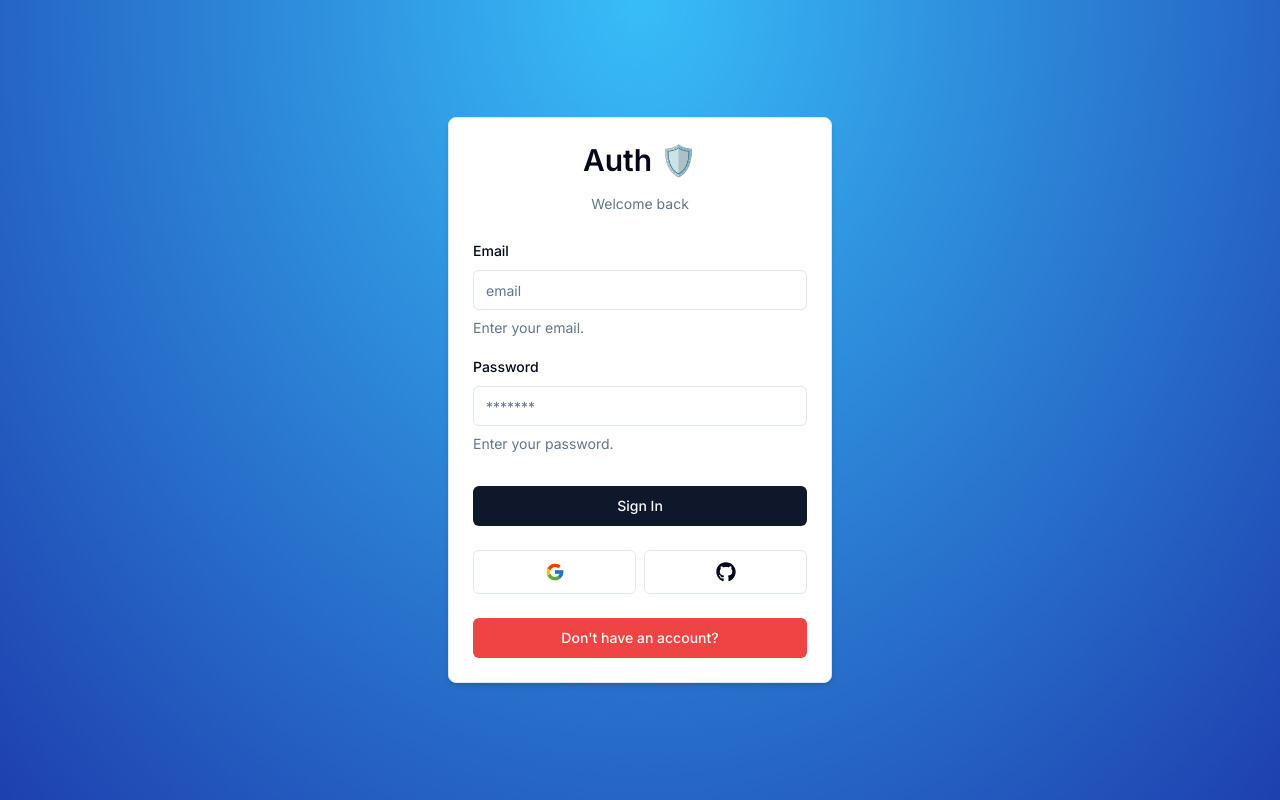
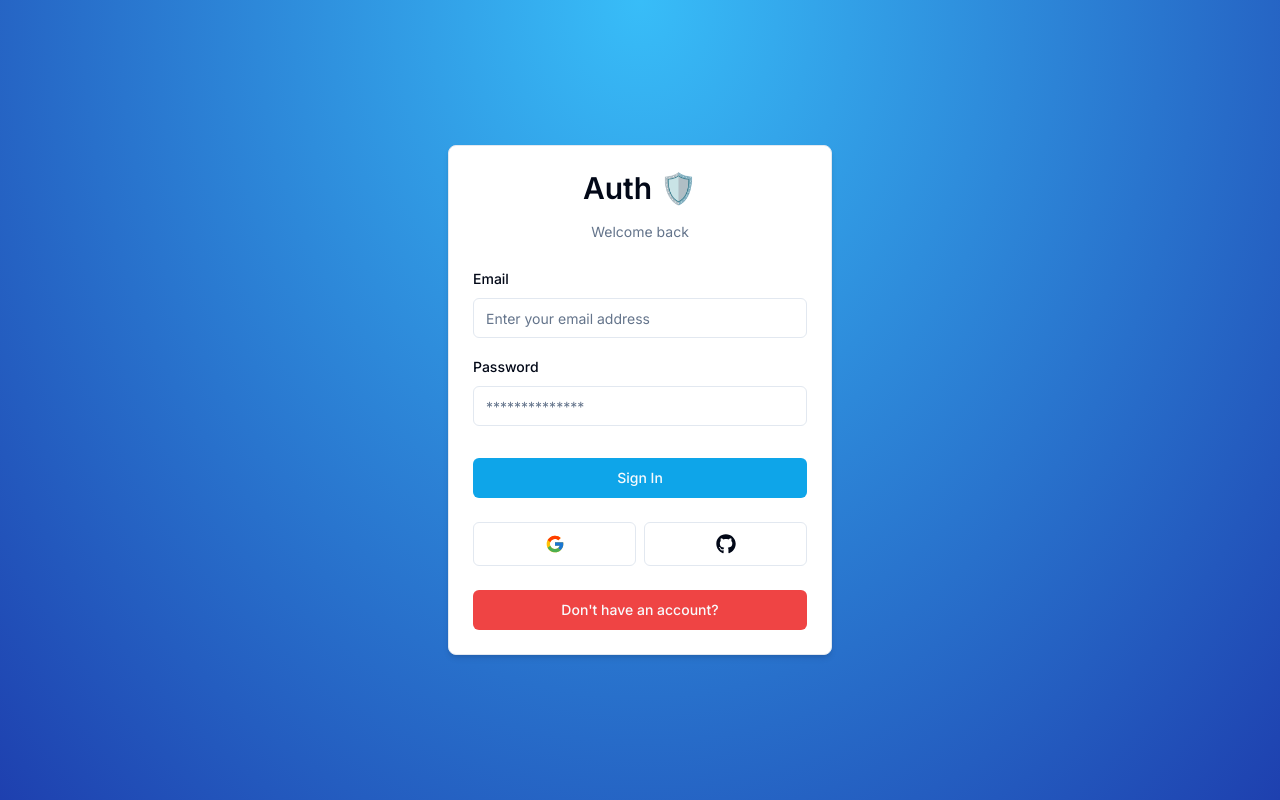
Before and after one commit to DragonSenses/nextjs-auth-starter, a Next.js app: page /auth/signin in a window 1280 px wide. Built offline with nearby package versions, Linux system fonts and the light colour scheme.

Commit message:
feat: Update output of SignInForm
- Removed FormDescription components from the SignInForm
- Modified email and password input placeholders
- Improved Button styles

```diff
--- a/components/auth/SignInForm.tsx
+++ b/components/auth/SignInForm.tsx
@@ -11,7 +11,6 @@ import { Button } from "@/components/ui/button";
 import {
   Form,
   FormControl,
-  FormDescription,
   FormField,
   FormItem,
   FormLabel,
@@ -54,11 +53,8 @@ export default function SignInForm() {
                 <FormItem>
                   <FormLabel>Email</FormLabel>
                   <FormControl>
-                    <Input type='email' placeholder="email" {...field} />
+                    <Input type='email' placeholder="Enter your email address" {...field} />
                   </FormControl>
-                  <FormDescription>
-                    Enter your email.
-                  </FormDescription>
                   <FormMessage />
                 </FormItem>
               )}
@@ -70,17 +66,14 @@ export default function SignInForm() {
                 <FormItem>
                   <FormLabel>Password</FormLabel>
                   <FormControl>
-                    <Input type='password' placeholder="*******" {...field} />
+                    <Input type='password' placeholder="**************" {...field} />
                   </FormControl>
-                  <FormDescription>
-                    Enter your password.
-                  </FormDescription>
                   <FormMessage />
                 </FormItem>
               )}
             />
           </div>
-          <Button type="submit" className='w-full'>
+          <Button type="submit" className='w-full bg-sky-500'>
             Sign In
           </Button>
         </form>
```
Also changed, not shown: 1 other file (tests, documents, lock files or other folders).
